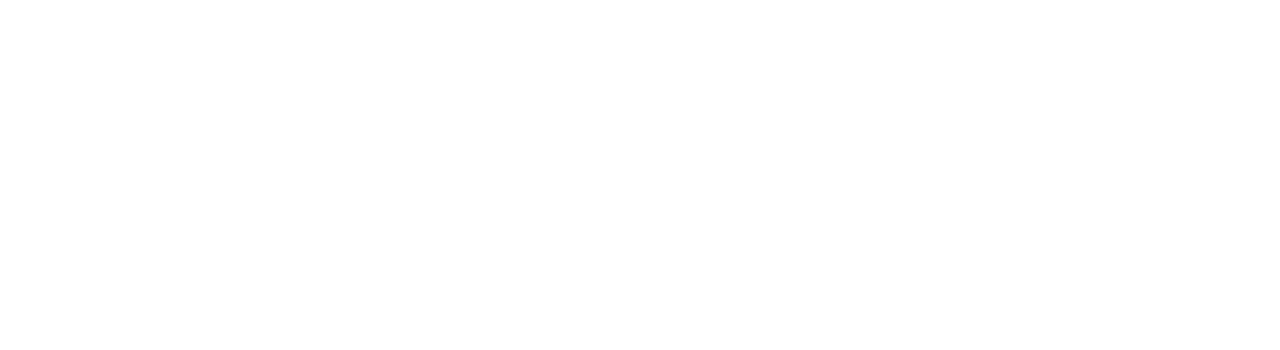
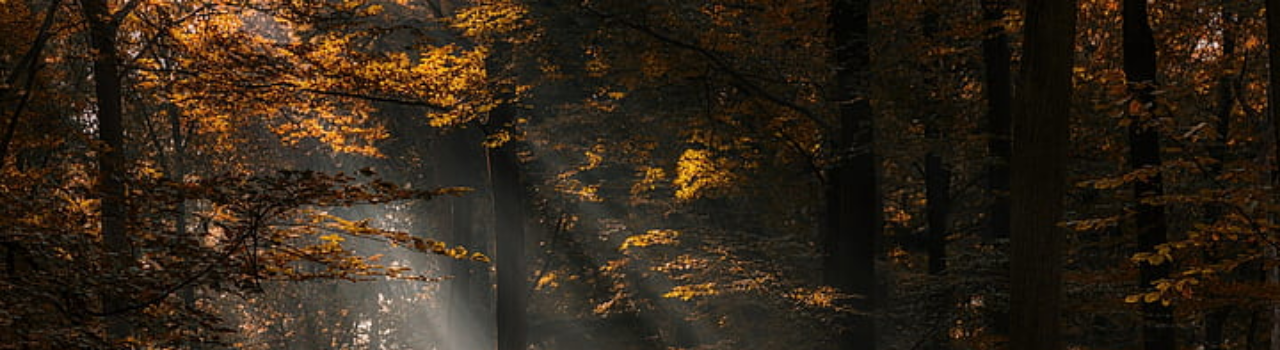
Before and after one commit to aakashhkumaar/Parallax-Website, a plain HTML site: page index.html in a window 1280 px wide. Shown: the top 350 px of the page. Drawn offline with Linux system fonts and the light colour scheme.

Commit message:
changed image-1

```diff
--- a/style.css
+++ b/style.css
@@ -9,7 +9,7 @@ body{
     color: #666;
 }
 .pimg1{
-    background-image: url(images/image4.jpeg);
+    background-image: url(images/image4.jpg);
     min-height: 100%;
 }
 .pimg2{
```
Also changed, not shown: images/image1.jpg (renamed from images/image1.jpeg).
